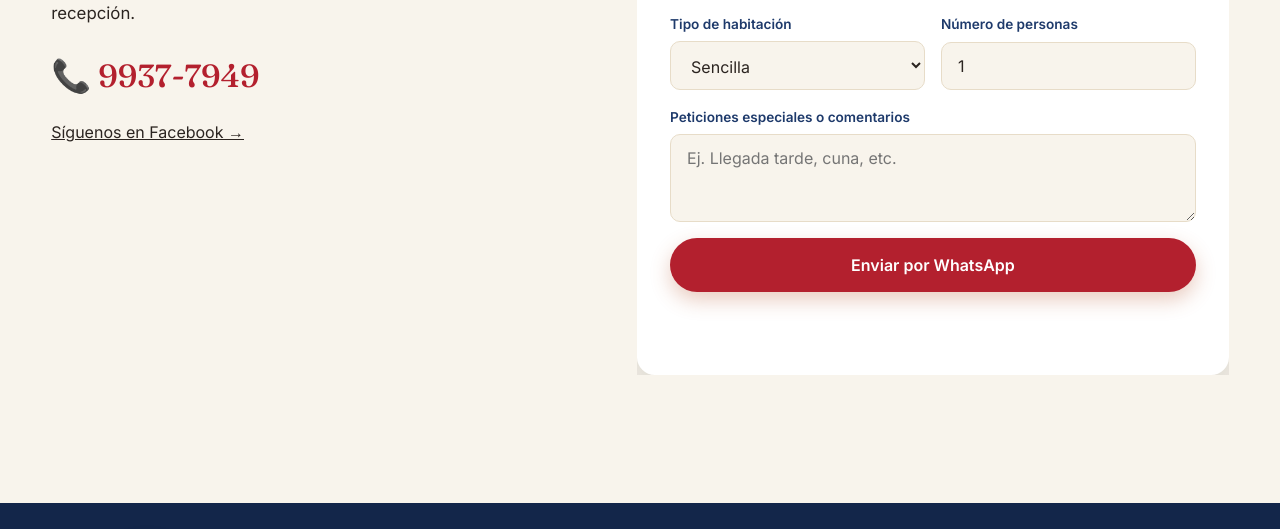
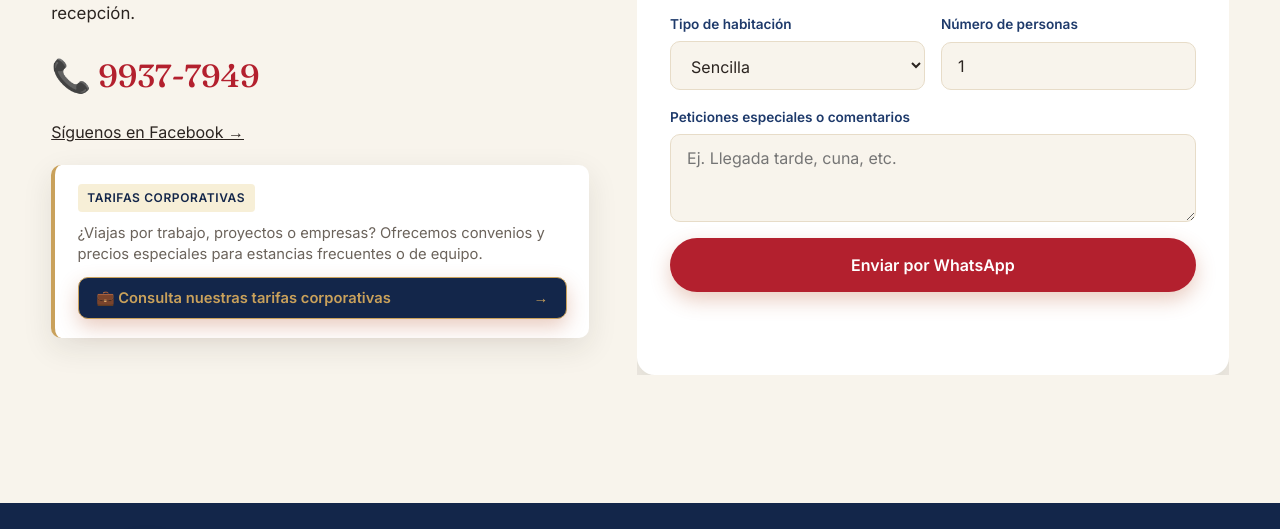
Before and after one commit to luisteruelhn/hotel-plaza-venecia, a plain HTML site: page index.html in a window 1280 px wide. Shown: the part 4507-5036 px from the top of the page. Drawn offline with Linux system fonts and the light colour scheme.

Commit message:
feat: tarjeta y boton directo para consulta de tarifas corporativas a WhatsApp

```diff
--- a/css/styles.css
+++ b/css/styles.css
@@ -167,7 +167,15 @@ em { font-style: italic; color: var(--dorado); }
 .phone a { font-family: var(--font-title); font-size: 2rem; color: var(--terracota); text-decoration: none; }
 .contact p { margin-bottom: 1rem; }
 .contact__desc { font-size: 1.05rem; line-height: 1.5; color: var(--carbon); }
-.contact__cta-box { margin: 1.5rem 0; }
+.contact__cta-box { margin: 1.5rem 0 1rem; }
+
+/* Tarjeta Corporativa Destacada */
+.contact__corporate-card { background: var(--blanco); border-left: 4px solid var(--dorado); border-radius: var(--radius-sm); padding: 1.2rem 1.4rem; box-shadow: var(--shadow); margin: 1.2rem 0 1.8rem; display: flex; flex-direction: column; gap: .7rem; }
+.corporate-badge { font-size: .75rem; font-weight: 700; text-transform: uppercase; letter-spacing: .6px; color: var(--verde-dark); background: rgba(212, 175, 55, .2); display: inline-block; padding: .25rem .6rem; border-radius: 4px; width: fit-content; }
+.contact__corporate-card p { font-size: .92rem; color: var(--gris); line-height: 1.45; margin: 0; }
+.btn--corporate { background: var(--verde-dark); color: var(--dorado); border: 1.5px solid var(--dorado); font-size: .92rem; font-weight: 600; padding: .7rem 1.1rem; border-radius: var(--radius-sm); display: inline-flex; align-items: center; justify-content: space-between; text-decoration: none; transition: background .3s, transform .2s; }
+.btn--corporate:hover { background: var(--verde); color: var(--blanco); transform: translateX(3px); }
+
 .btn--toggle-form { display: inline-flex; align-items: center; gap: .6rem; background: var(--verde-dark); border: 1.5px solid var(--dorado); color: var(--dorado); padding: .75rem 1.4rem; border-radius: var(--radius-sm); font-weight: 600; cursor: pointer; transition: background .3s, transform .2s; }
 .btn--toggle-form:hover { background: var(--verde); transform: translateY(-2px); }
 .btn-toggle-icon { font-size: .8rem; transition: transform .3s ease; }
--- a/index.html
+++ b/index.html
@@ -315,6 +315,13 @@
             <p class="phone"><a href="tel:+50499377949" id="link-tel">📞 9937-7949</a></p>
             <p><a href="https://www.facebook.com/hotelvenecia.SB" target="_blank" rel="noopener" id="link-fb">Síguenos en Facebook →</a></p>
           </div>
+          <div class="contact__corporate-card">
+            <div class="corporate-badge">Tarifas Corporativas</div>
+            <p>¿Viajas por trabajo, proyectos o empresas? Ofrecemos convenios y precios especiales para estancias frecuentes o de equipo.</p>
+            <a href="https://wa.me/50499377949?text=Hola%2C%20quisiera%20consultar%20tarifas%20corporativas%20y%20convenios%20para%20empresas%20en%20Hotel%20Plaza%20Venecia." class="btn btn--corporate" target="_blank" rel="noopener" id="btn-corporate-wa">
+              <span>💼 Consulta nuestras tarifas corporativas</span> &rarr;
+            </a>
+          </div>
           <button type="button" class="btn btn--toggle-form" id="btn-toggle-reserva" aria-expanded="false" aria-controls="form-wrapper">
             <span class="btn-toggle-text">Llenar solicitud de reserva</span>
             <span class="btn-toggle-icon">▼</span>
```
